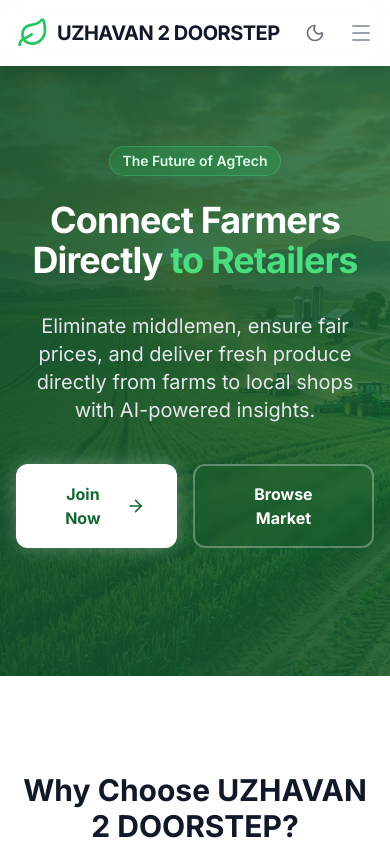
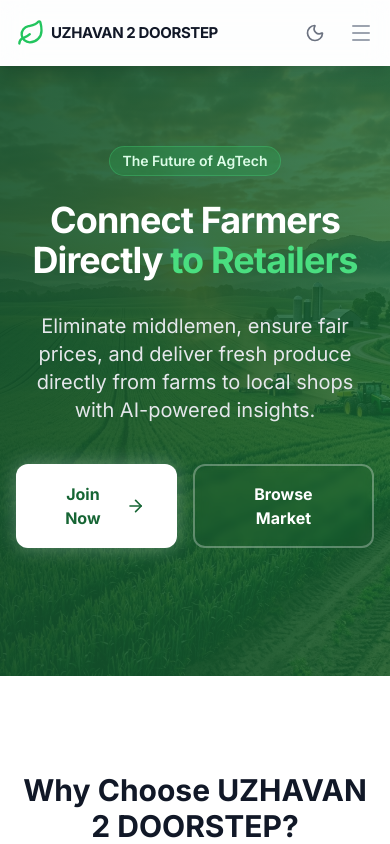
Before and after one commit to ABIRAJKUMAR/uzhavan2doorstep_cb, a React (Vite) app in the folder frontend/: page / in a window 390 px wide. Shown: the top 844 px of the page. Built offline with nearby package versions, Linux system fonts and the light colour scheme; no server answers.

Commit message:
Optimize logo text and icon sizing on mobile to prevent overlapping

```diff
--- a/frontend/src/components/Navbar.jsx
+++ b/frontend/src/components/Navbar.jsx
@@ -35,8 +35,8 @@ const Navbar = () => {
         <div className="flex justify-between h-16">
           <div className="flex items-center">
             <Link to="/" className="flex flex-shrink-0 items-center">
-              <Leaf className="h-8 w-8 text-primary-500" />
-              <span className="ml-2 font-bold text-xl tracking-tight text-gray-900 dark:text-white">
+              <Leaf className="h-7 w-7 sm:h-8 sm:w-8 text-primary-500" />
+              <span className="ml-1.5 sm:ml-2 font-extrabold text-[15px] sm:text-xl tracking-tight text-gray-900 dark:text-white whitespace-nowrap">
                 UZHAVAN 2 DOORSTEP
               </span>
             </Link>
```
